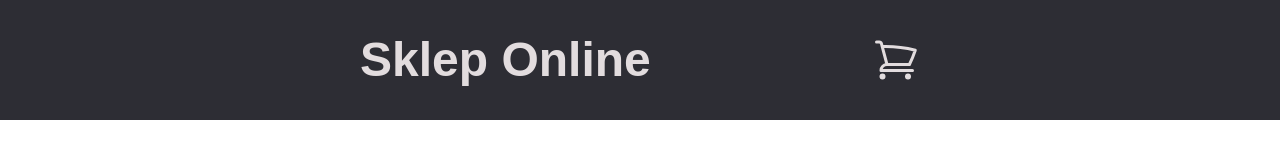
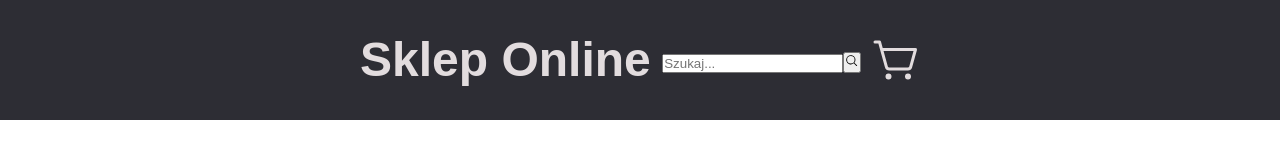
Before and after one commit to dprus/react-shopping-cart, a React (Create React App) app: page / in a window 1280 px wide. Shown: the top 160 px of the page. Built offline with nearby package versions, Linux system fonts and the light colour scheme.

Commit message:
search bar + icons added

```diff
--- a/package.json
+++ b/package.json
@@ -3,6 +3,8 @@
   "version": "0.1.0",
   "private": true,
   "dependencies": {
+    "@heroicons/react": "^2.1.3",
+    "@phosphor-icons/react": "^2.1.4",
     "@testing-library/jest-dom": "^5.17.0",
     "@testing-library/react": "^13.4.0",
     "@testing-library/user-event": "^13.5.0",
--- a/src/App.js
+++ b/src/App.js
@@ -1,3 +1,4 @@
+import { MagnifyingGlass, ShoppingCartSimple } from "@phosphor-icons/react";
 const products = [
   {
     image: "./images/iphone-15-pro.jpg",
@@ -44,20 +45,16 @@ function Header() {
   return (
     <header className="header">
       <h1 className="logo">Sklep Online</h1>
-      <svg
-        xmlns="http://www.w3.org/2000/svg"
-        fill="none"
-        viewBox="0 0 24 24"
-        strokeWidth={1.5}
-        stroke="currentColor"
-        className="icon"
-      >
-        <path
-          strokeLinecap="round"
-          strokeLinejoin="round"
-          d="M2.25 3h1.386c.51 0 .955.343 1.087.835l.383 1.437M7.5 14.25a3 3 0 0 0-3 3h15.75m-12.75-3h11.218c1.121-2.3 2.1-4.684 2.924-7.138a60.114 60.114 0 0 0-16.536-1.84M7.5 14.25 5.106 5.272M6 20.25a.75.75 0 1 1-1.5 0 .75.75 0 0 1 1.5 0Zm12.75 0a.75.75 0 1 1-1.5 0 .75.75 0 0 1 1.5 0Z"
-        />
-      </svg>
+
+      <div className="search">
+        <form>
+          <input type="text" placeholder="Szukaj..."></input>
+          <button type="submit">
+            <MagnifyingGlass />
+          </button>
+        </form>
+      </div>
+      <ShoppingCartSimple className="cart-icon" />
     </header>
   );
 }
--- a/src/index.css
+++ b/src/index.css
@@ -35,15 +35,15 @@ body {
   padding: 0 36rem;
 }
 
-.icon {
+.cart-icon {
   width: 4.8rem;
   height: 4.8rem;
   cursor: pointer;
   transition: all 0.3s;
 }
 
-.icon:hover,
-.icon:active {
+.cart-icon:hover,
+.cart-icon:active {
   color: #ceb1be;
 }
 
```
Also changed, not shown: 1 other file (tests, documents, lock files or other folders).
